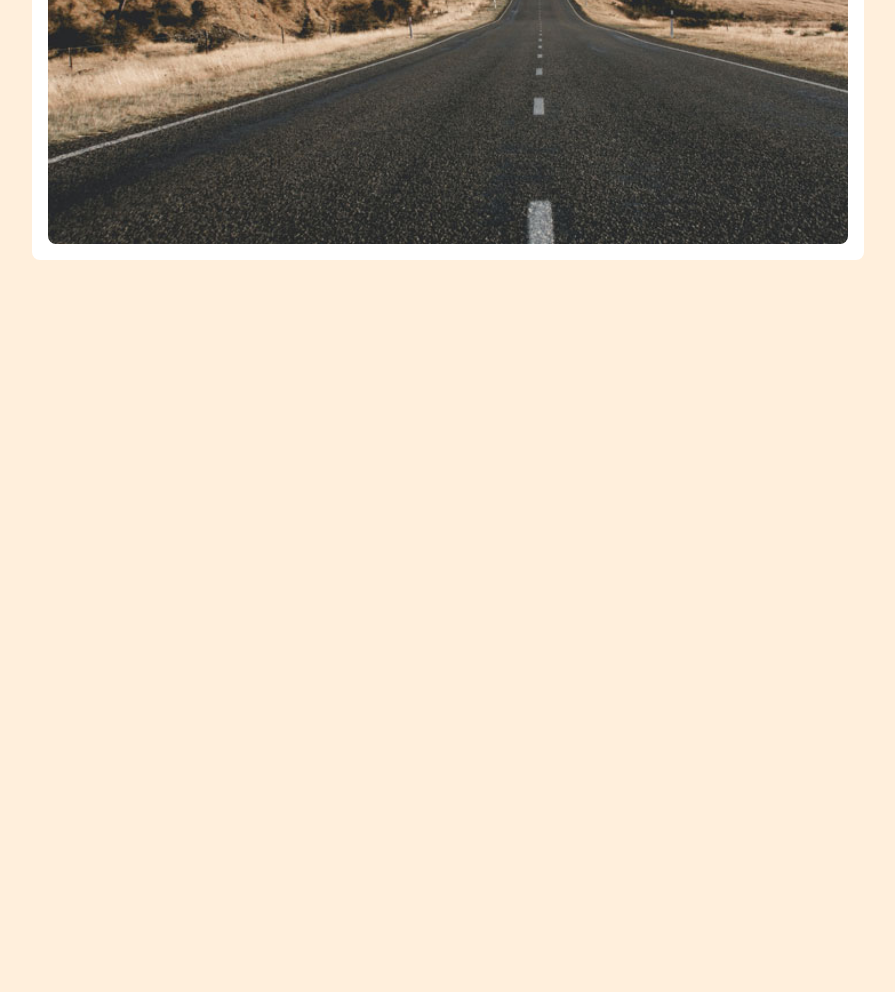
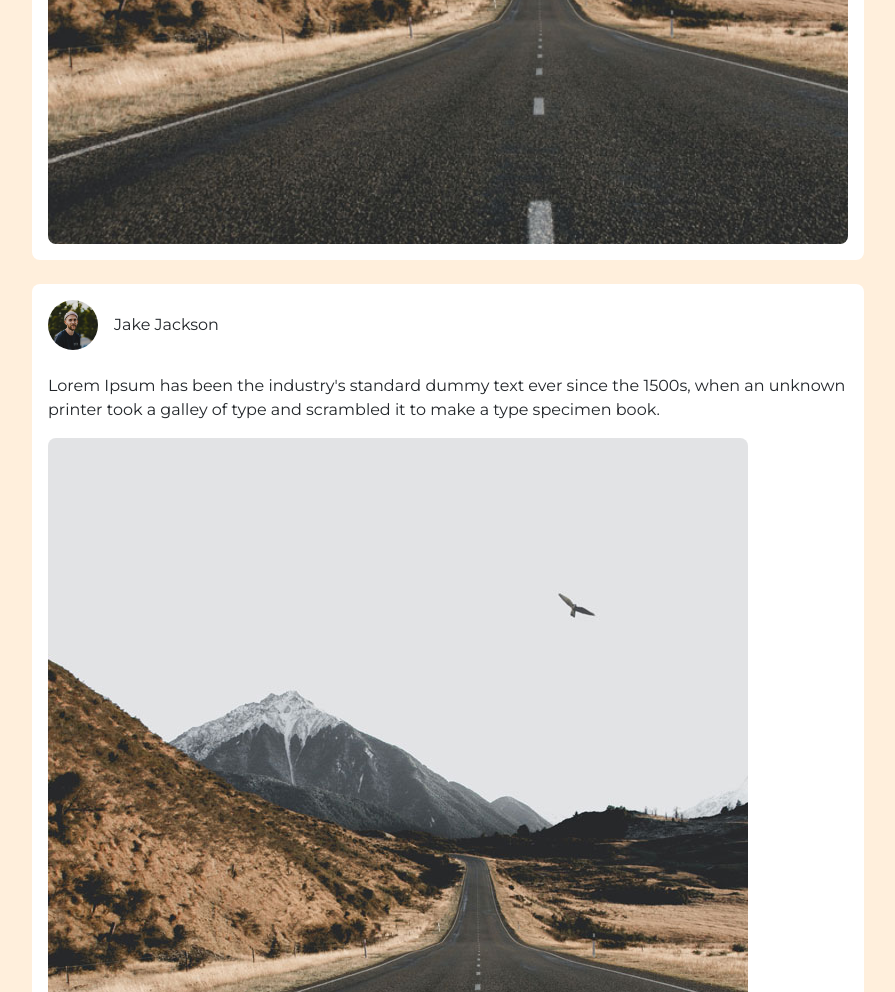
Before and after one commit to marthebull/css-frameworks-CA-29-08-2022, a website: page home-feed.html in a window 1280 px wide. Shown: the part 1808-2800 px from the top of the page, without its empty margins (192-1087 px from the left). Before the commit the page ends 2108 px from the top, so only its background shows below. Drawn offline with nearby package versions, Linux system fonts and the light colour scheme.

Commit message:
home-feed testing

```diff
--- a/home-feed.html
+++ b/home-feed.html
@@ -39,9 +39,30 @@
                 <img class="rounded-3" width="100%" src="/images/post-road.jpg" alt="Image from Jake´s YELLO post">
             </div>
         </div>
-        <div class="mx-auto d-flex justify-content-center fixed-bottom">
-            <button class="btn btn-secondary rounded-circle bg-white text-primary m-2 p-4"><i class="fa-solid fa-plus"></i></button>
-            <button class="btn btn-secondary rounded-circle bg-white text-primary m-2 p-4"><i class="fa-solid fa-plus"></i></button>
+        <div class="bg-white col-md-8 mx-auto mb-4 p-3 rounded-3">
+            <div class="d-flex align-items-center mb-4">
+                <img class="rounded-circle" width="50px" src="/images/jake-square.jpg" alt="Jakes profile picture">
+                <p class="font-weight-bold ps-3 mb-0">Jake Jackson</p>
+            </div>
+            <p>Lorem Ipsum has been the industry's standard dummy text ever since the 1500s, when an unknown printer took a galley of type and scrambled it to make a type specimen book.</p>
+            <div class="d-flex image-grid-container">
+                <img class="rounded-3 img-fluid" src="/images/post-road.jpg" alt="Image from Jake´s YELLO post">
+            </div>
+        </div>
+        <div class="bg-white col-md-8 mx-auto mb-4 p-3 rounded-3">
+            <div class="d-flex align-items-center mb-4">
+                <img class="rounded-circle" width="50px" src="/images/jake-square.jpg" alt="Jakes profile picture">
+                <p class="font-weight-bold ps-3 mb-0">Jake Jackson</p>
+            </div>
+            <p>Lorem Ipsum has been the industry's standard dummy text ever since the 1500s, when an unknown printer took a galley of type and scrambled it to make a type specimen book.</p>
+            <div class="grid-container row gap-3">
+                <img class="rounded-3 img-fluid img-fluid"  src="/images/post-road.jpg" alt="Image from Jake´s YELLO post">
+                <img class="rounded-3 img-fluid img-fluid" src="/images/post-road.jpg" alt="Image from Jake´s YELLO post">
+            </div>
+        </div>
+        <div class="mx-auto mb-2 d-flex justify-content-center fixed-bottom">
+            <button class="btn btn-secondary btn-circle bg-white text-primary m-2 p-4"><i class="fa-solid fa-plus"></i></button>
+            <button class="btn btn-secondary btn-circle bg-white text-primary m-2 p-4"><i class="fa-solid fa-plus"></i></button>
         </div>
     </main>
 </body>
```
